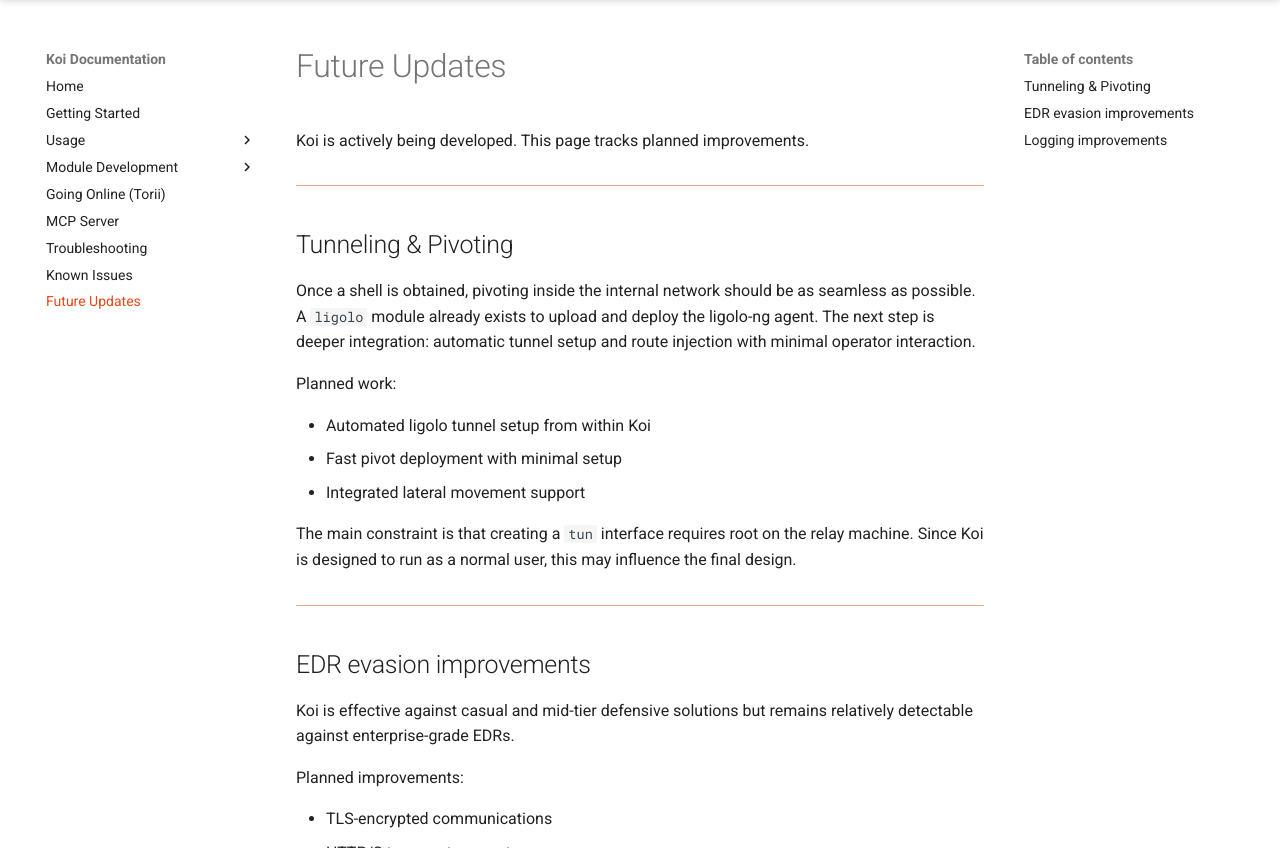
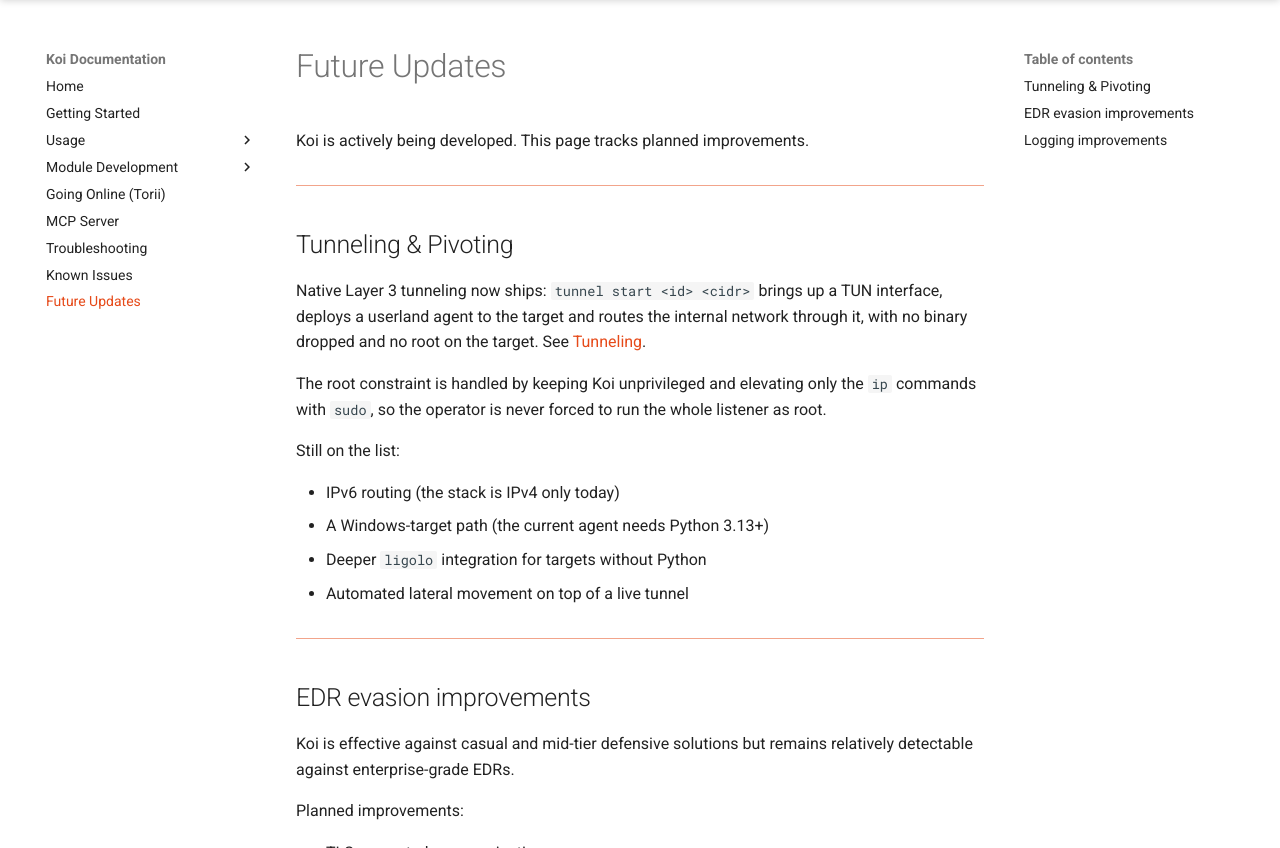
Before and after one commit to b3rt1ng/koi-wiki, an MkDocs documentation site: the page built from docs/future-updates.md, in a window 1280 px wide and 900 px high, cut to the strip 52-900 px from the top of the window. Built offline with MkDocs 1.6.1 and Material for MkDocs 9.7.7, drawn with Linux system fonts in a browser that asks for light colours.

Commit message:
0.11.0 Tun update

```diff
--- a/docs/future-updates.md
+++ b/docs/future-updates.md
@@ -6,15 +6,16 @@
 
 ## Tunneling & Pivoting
 
-Once a shell is obtained, pivoting inside the internal network should be as seamless as possible. A `ligolo` module already exists to upload and deploy the ligolo-ng agent. The next step is deeper integration: automatic tunnel setup and route injection with minimal operator interaction.
+Native Layer 3 tunneling now ships: `tunnel start <id> <cidr>` brings up a TUN interface, deploys a userland agent to the target and routes the internal network through it, with no binary dropped and no root on the target. See [Tunneling](tunnel.md).
 
-Planned work:
+The root constraint is handled by keeping Koi unprivileged and elevating only the `ip` commands with `sudo`, so the operator is never forced to run the whole listener as root.
 
-- Automated ligolo tunnel setup from within Koi
-- Fast pivot deployment with minimal setup
-- Integrated lateral movement support
+Still on the list:
 
-The main constraint is that creating a `tun` interface requires root on the relay machine. Since Koi is designed to run as a normal user, this may influence the final design.
+- IPv6 routing (the stack is IPv4 only today)
+- A Windows-target path (the current agent needs Python 3.13+)
+- Deeper `ligolo` integration for targets without Python
+- Automated lateral movement on top of a live tunnel
 
 ---
 
--- a/mkdocs.yml
+++ b/mkdocs.yml
@@ -35,6 +35,7 @@
     - Session Management: sessions.md
     - Payloads & Obfuscation: payloads.md
     - Connecting Out: connect.md
+    - Tunneling: tunnel.md
     - Upgrading Sessions: upgrading-sessions.md
     - Built-in Modules: modules.md
     - Logging & Review: logs.md
```
Also changed, not shown: docs/cli-reference.md (+15 -0 lines), docs/mcp.md (+7 -1 lines), docs/tunnel.md (added, +110 -0 lines).
